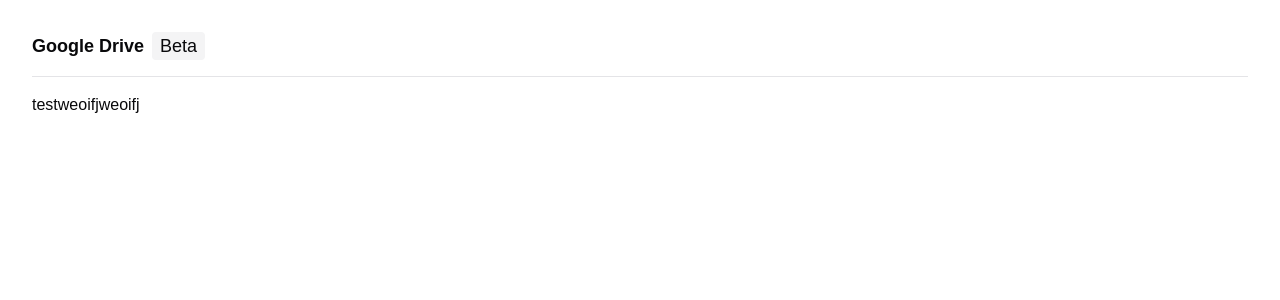
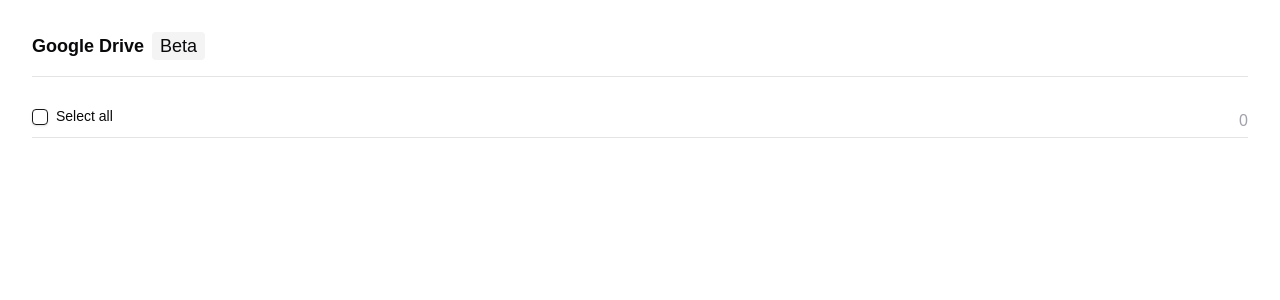
Before and after one commit to augustdolan/stackai-picker, a Next.js app: page / in a window 1280 px wide. Shown: the top 300 px of the page. Built offline with nearby package versions, Linux system fonts and the light colour scheme.

Commit message:
Add counter

```diff
--- a/pages/index.tsx
+++ b/pages/index.tsx
@@ -1,13 +1,22 @@
-import Image from "next/image";
+import { Checkbox } from "@/components/ui/checkbox";
+import { Label } from "@/components/ui/label";
+import { useState } from "react";
 
 export default function Home() {
+  const [count, setCount] = useState(0);
   return (
     <main className="p-8">
-      <div className="flex pb-4 border-b gap-2 mb-4">
+      <div className="flex pb-4 border-b gap-2 mb-8">
         <h1 className="font-bold text-lg">Google Drive</h1>
         <div className="bg-secondary px-2 text-lg rounded">Beta</div>
       </div>
-      <div>testweoifjweoifj</div>
+      <div className="flex justify-between border-b pb-1">
+        <div className="flex gap-2">
+          <Checkbox id="select-all" />
+          <Label htmlFor="select-all">Select all</Label>
+        </div>
+        <div className="text-zinc-400">{count}</div>
+      </div>
     </main>
   );
 }
```
